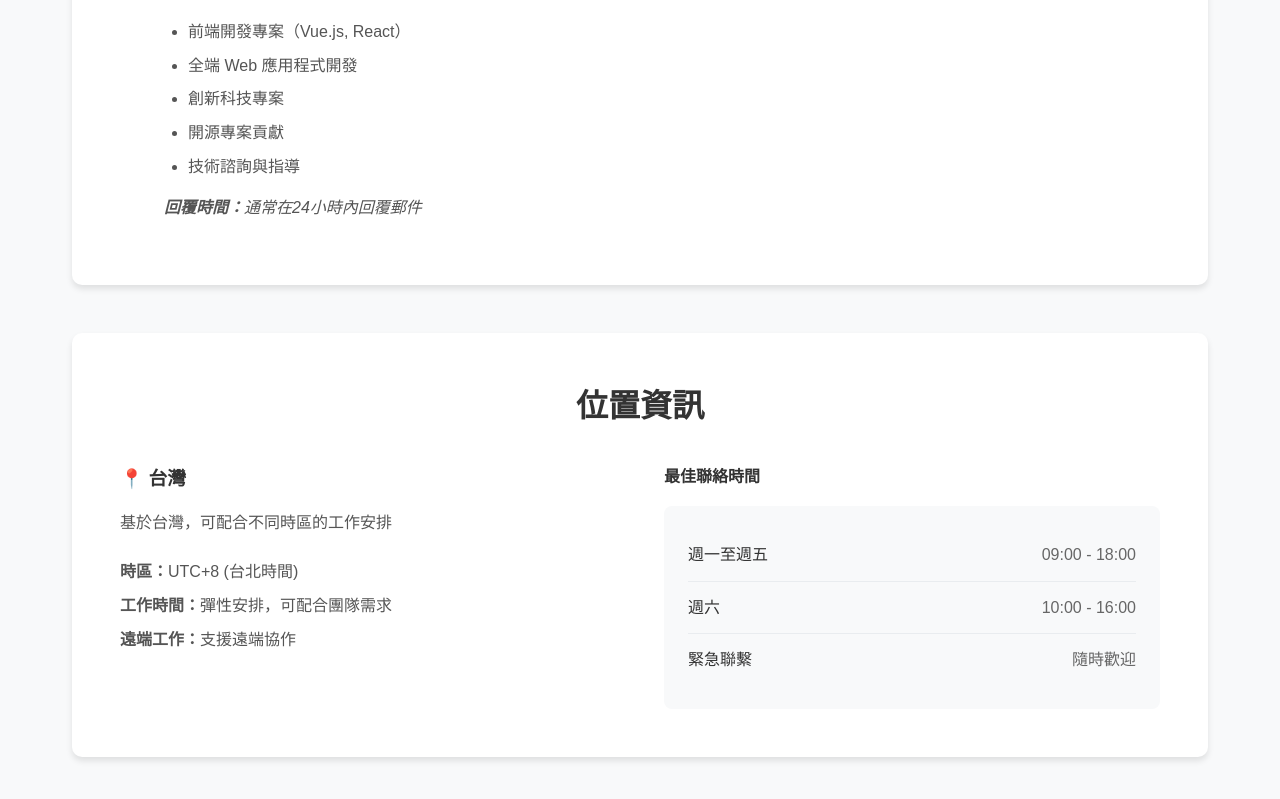
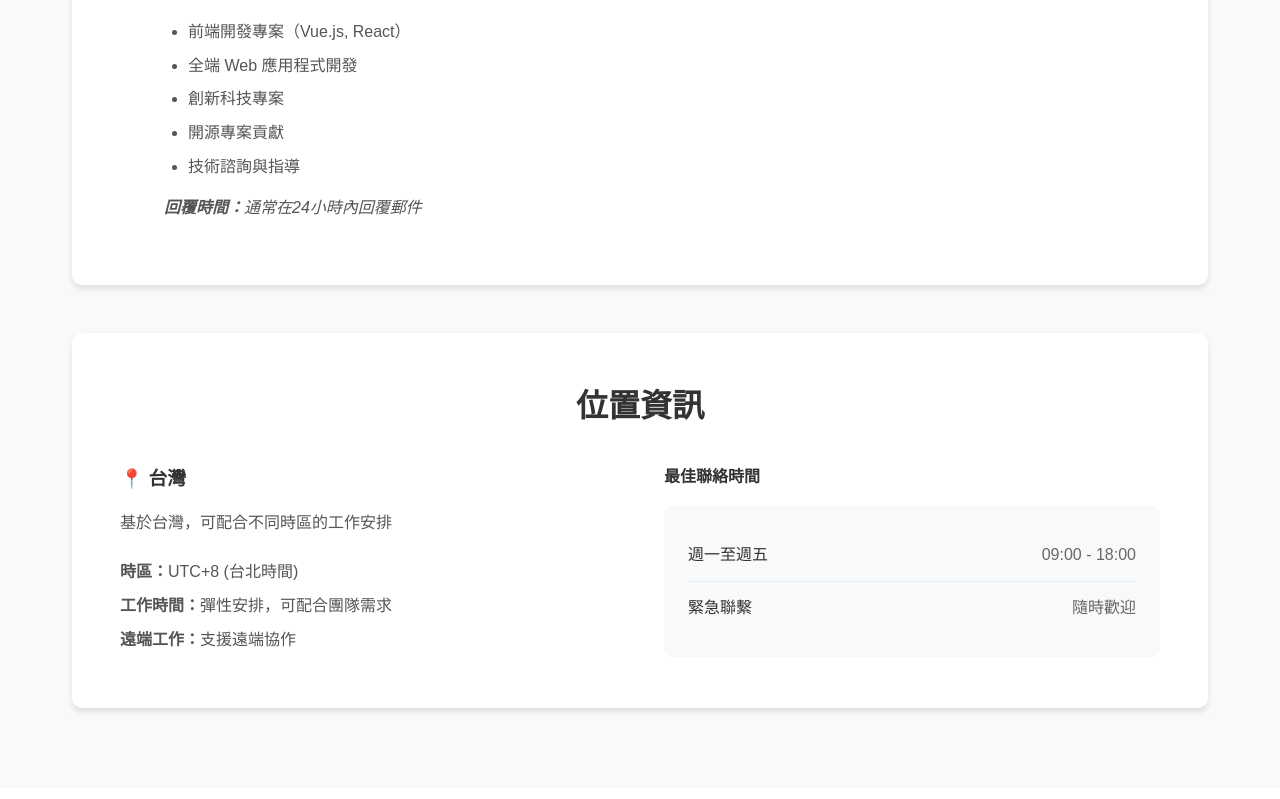
Before and after one commit to joechiboo/joechiboo.github.io, a Vue app: page /contact in a window 1280 px wide. Shown: the part 2005-2804 px from the top of the page. Built offline with nearby package versions, Linux system fonts and the light colour scheme.

Commit message:
Update contact availability: remove Saturday hours
- Remove Saturday contact time (10:00-16:00)
- Keep weekday hours: Monday-Friday 09:00-18:00
- Keep emergency contact: available anytime
- Simplify contact schedule for better work-life balance

```diff
--- a/src/views/Contact.vue
+++ b/src/views/Contact.vue
@@ -148,10 +148,6 @@
                 <div class="time-slot">
                   <span class="day">週一至週五</span>
                   <span class="time">09:00 - 18:00</span>
-                </div>
-                <div class="time-slot">
-                  <span class="day">週六</span>
-                  <span class="time">10:00 - 16:00</span>
                 </div>
                 <div class="time-slot">
                   <span class="day">緊急聯繫</span>
```
